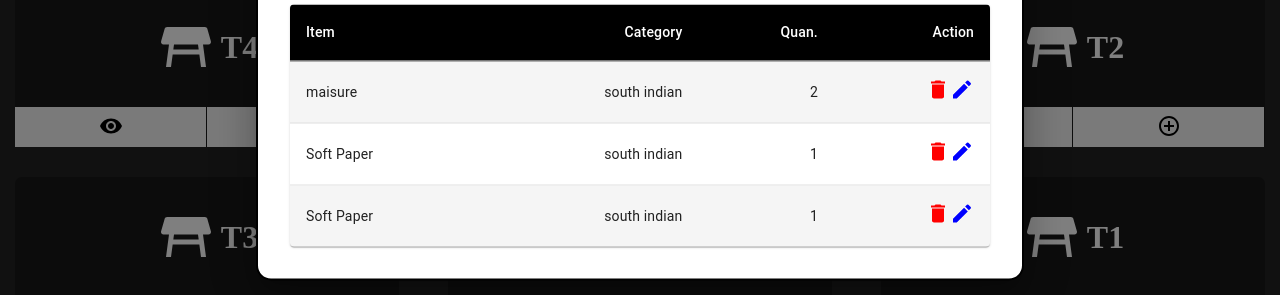
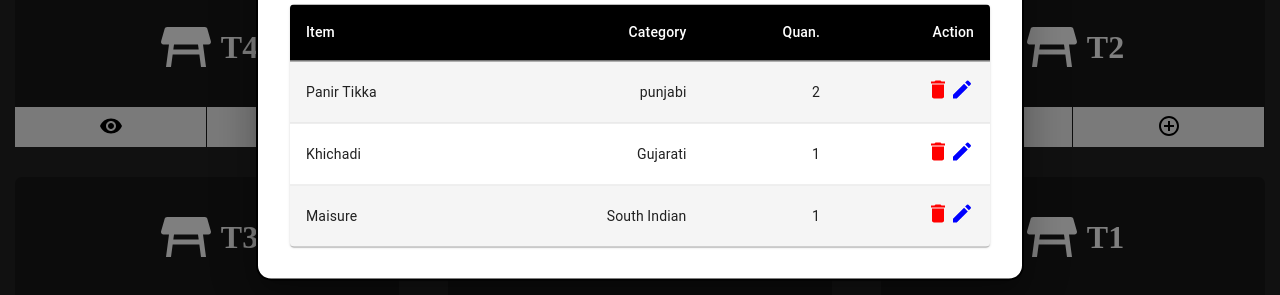
Before and after one commit to jaitungodhani/Hotel_Management_FE, a React (Create React App) app: page / in a window 1280 px wide. Both pictures are taken after a click on the button 110 px from the left and 225 px from the top of the page. Shown: the part 288-583 px from the top of the page. Built offline with nearby package versions, Linux system fonts and the light colour scheme.

Commit message:
change in add_order and show_order

```diff
--- a/src/add_order.js
+++ b/src/add_order.js
@@ -19,7 +19,7 @@ const style = {
     border: '2px solid #000',
     boxShadow: 24,
     p: 4,
-    borderRadius:'15px'
+    borderRadius: '15px'
 };
 
 const selectcontrol = {
@@ -27,10 +27,20 @@ const selectcontrol = {
     marginBottom: '10px'
 }
 
-export default function AddOrderModal({ open, handleClose,table}) {
+export default function AddOrderModal({ open, handleClose, table, rawData }) {
     const [category, setCategory] = React.useState('');
     const [item, setItem] = React.useState('');
     const [subitem, setSubItem] = React.useState([]);
+
+    React.useEffect(() => {
+        console.log("rawData:::::", rawData);
+
+        if (rawData !== undefined) {
+            setCategory(rawData.item.category.id);
+            setSubItem(rawData.item.id);
+        }
+    }, [rawData])
+
 
     const handleChange = (event) => {
         setCategory(event.target.value);
@@ -97,9 +107,9 @@ export default function AddOrderModal({ open, handleClose,table}) {
             >
                 <Fade in={open}>
                     <Box sx={style}>
-                    <FormControl fullWidth sx={selectcontrol}>
-                        <TextField type="text" label="Table Name" value={table} disabled='true'/>
-                    </FormControl>
+                        <FormControl fullWidth sx={selectcontrol}>
+                            <TextField type="text" label="Table Name" value={table} disabled />
+                        </FormControl>
 
                         <FormControl fullWidth sx={selectcontrol}>
                             <InputLabel id="demo-simple-select-label">Category</InputLabel>
@@ -127,14 +137,14 @@ export default function AddOrderModal({ open, handleClose,table}) {
                                 onChange={handleItem}
                             >
                                 {subitem.map((itm) => (
-                                    <MenuItem key={itm.id} value={itm.name}>{itm.name}</MenuItem>
+                                    <MenuItem key={itm.id} value={itm.id}>{itm.name}</MenuItem>
                                 ))
                                 }
                             </Select>
                         </FormControl>
 
                         <FormControl fullWidth sx={selectcontrol}>
-                        <TextField type="number" label="No of Items" InputProps={{ inputProps: { min: 0, max: 10 } }} defaultValue="1"/>
+                            <TextField type="number" label="No of Items" InputProps={{ inputProps: { min: 0, max: 10 } }} defaultValue="1" />
                         </FormControl>
 
                         <FormControl fullWidth sx={selectcontrol}>
--- a/src/show_order.js
+++ b/src/show_order.js
@@ -4,7 +4,7 @@ import Box from '@mui/material/Box';
 import Modal from '@mui/material/Modal';
 import Fade from '@mui/material/Fade';
 import { styled } from '@mui/material/styles';
-import Table from '@mui/material/Table';
+import Table, { tableClasses } from '@mui/material/Table';
 import TableBody from '@mui/material/TableBody';
 import TableCell, { tableCellClasses } from '@mui/material/TableCell';
 import TableContainer from '@mui/material/TableContainer';
@@ -13,6 +13,7 @@ import TableRow from '@mui/material/TableRow';
 import Paper from '@mui/material/Paper';
 import DeleteIcon from '@mui/icons-material/Delete';
 import EditIcon from '@mui/icons-material/Edit';
+import AddOrderModal from './add_order';
 
 const style = {
     position: 'absolute',
@@ -67,23 +68,53 @@ const StyledTableRow = styled(TableRow)(({ theme }) => ({
 
 
 export default function TransitionsModal({ open, handleClose,table }) {
-    console.log(open);
-    const order_data = [{
+    const [updateorder,setupdateOrder] = React.useState(false);
+    const [updateorderData,setUpdateorderData]=React.useState();
+    const handleUpdateOpen = (rowData) => {
+        console.log(rowData);
+        setupdateOrder(true);
+        setUpdateorderData(rowData);
+    }
+    const handleUpdateClose = () => setupdateOrder(false);
+
+
+
+
+    const order_data = [
+        {
         id:1,
-        item: "maisure",
-        category: "south indian",
+        item: {
+            id: 1,
+            name: "Panir Tikka",
+            category: {
+                id: 1,
+                name: "punjabi"
+            }
+        },
         quantity: 2
     },
     {
         id:2,
-        item: "Soft Paper",
-        category: "south indian",
+        item:  {
+            id: 2,
+            name: "Khichadi",
+            category: {
+                id: 2,
+                name: "Gujarati"
+            }
+        },
         quantity: 1
     },
     {
         id:3,
-        item: "Soft Paper",
-        category: "south indian",
+        item: {
+            id: 3,
+            name: "Maisure",
+            category: {
+                id: 3,
+                name: "South Indian"
+            }
+        },
         quantity: 1
     }
     ]
@@ -118,14 +149,15 @@ export default function TransitionsModal({ open, handleClose,table }) {
                                     {order_data.map((row) => (
                                         <StyledTableRow key={row.id}>
                                             <StyledTableCell component="th" scope="row">
-                                                {row.item}
+                                                {row.item.name}
                                             </StyledTableCell>
-                                            <StyledTableCell align="right">{row.category}</StyledTableCell>
+                                            <StyledTableCell align="right">{row.item.category.name}</StyledTableCell>
                                             <StyledTableCell align="right">{row.quantity}</StyledTableCell>
                                             <StyledTableCell align="right">
                                                 <div>
                                                     <DeleteIcon sx={buttonstyledClasses.delete}/>
-                                                    <EditIcon sx={buttonstyledClasses.edit}/>
+                                                    <EditIcon onClick={()=>handleUpdateOpen(row)} sx={buttonstyledClasses.edit}/>
+                                                    <AddOrderModal open={updateorder} handleClose={handleUpdateClose} rawData={updateorderData} table={table}/>
                                                 </div>
                                             </StyledTableCell>
                                         </StyledTableRow>
@@ -136,6 +168,7 @@ export default function TransitionsModal({ open, handleClose,table }) {
                     </Box>
                 </Fade>
             </Modal>
+
         </div>
     );
 }
```
